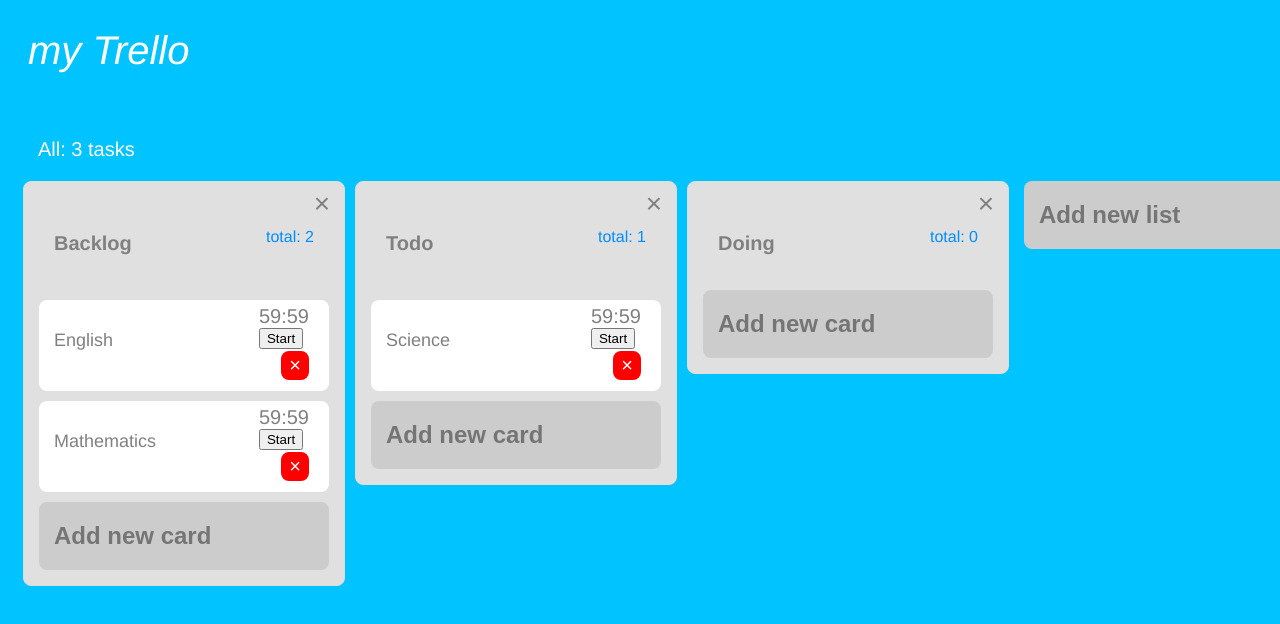
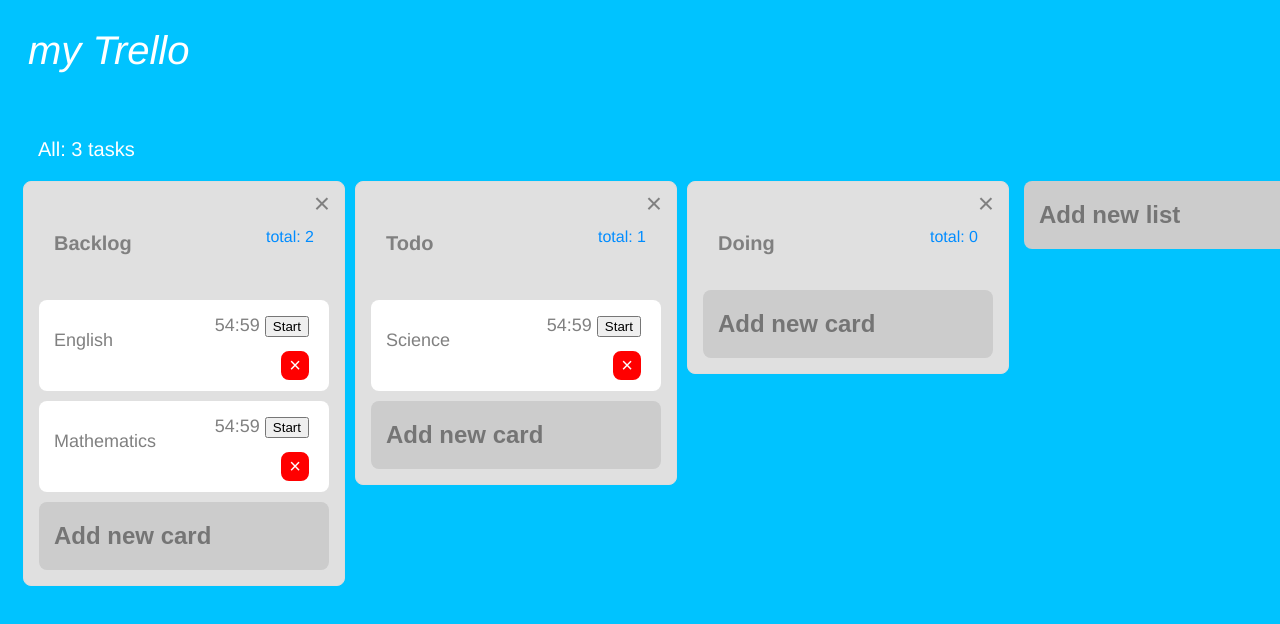
Before and after one commit to torumanabe/my-trello, a Vue app: page / in a window 1280 px wide. Shown: the top 624 px of the page. Built offline with nearby package versions, Linux system fonts and the light colour scheme.

Commit message:
add timer

```diff
--- a/src/components/Timer.vue
+++ b/src/components/Timer.vue
@@ -3,9 +3,9 @@
     <div class="timer">
       <div class="time">
         {{ formatTime }}
+        <button v-on:click="start" v-if="!timerOn">Start</button>
+      <button v-on:click="stop" v-if="timerOn">Stop</button>
       </div>
-      <button v-on:click="start" v-if="!timerOn">Start</button>
-      <button v-on:click="stop" v-if="timerOn">Stop</button>
     </div>
   </div>
 </template>
@@ -16,7 +16,7 @@
   name: 'Timer',
   data() {
     return {
-      min: 59,
+      min: 54,
       sec: 59,
       timerOn: false,
       timerObj: null,
@@ -71,12 +71,9 @@
 #timer {
   position: absolute;
   right: 20px;
-  top: 5px;
-  display: flex;
-  align-items: center;
-  justify-content: center;
+  top: 15px;
 }
 .time {
-  font-size: 20px;
+  font-size: 18px;
 }
 </style>
```
